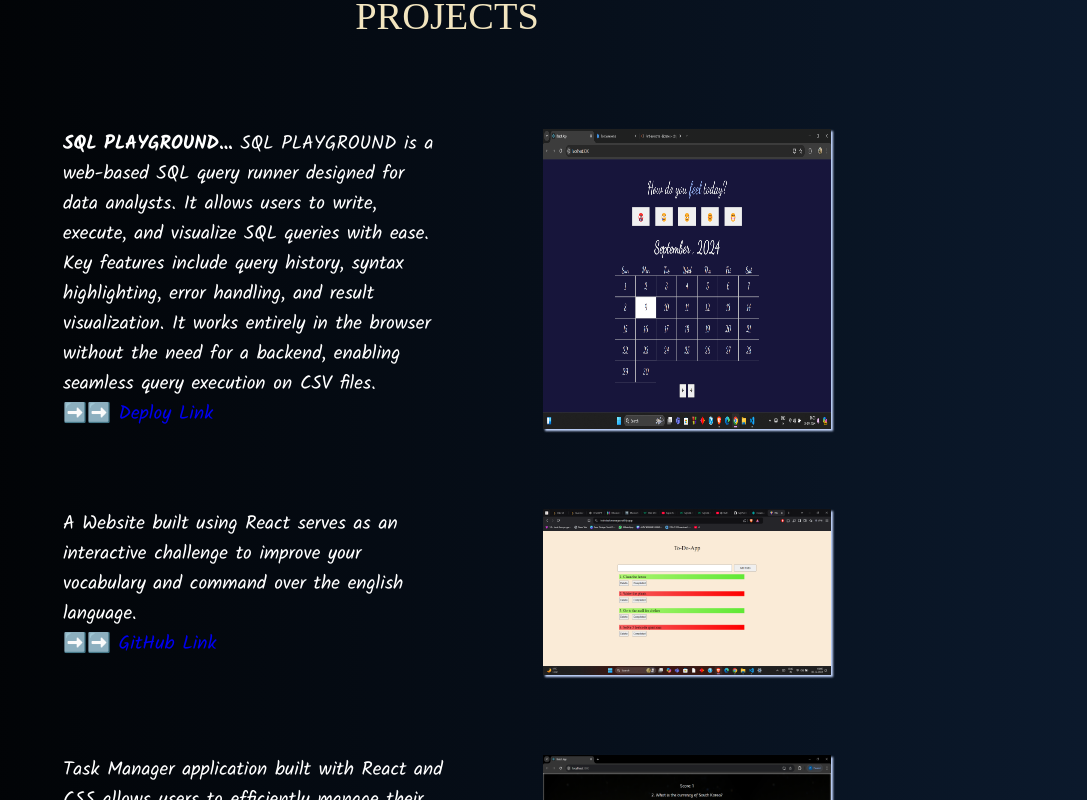
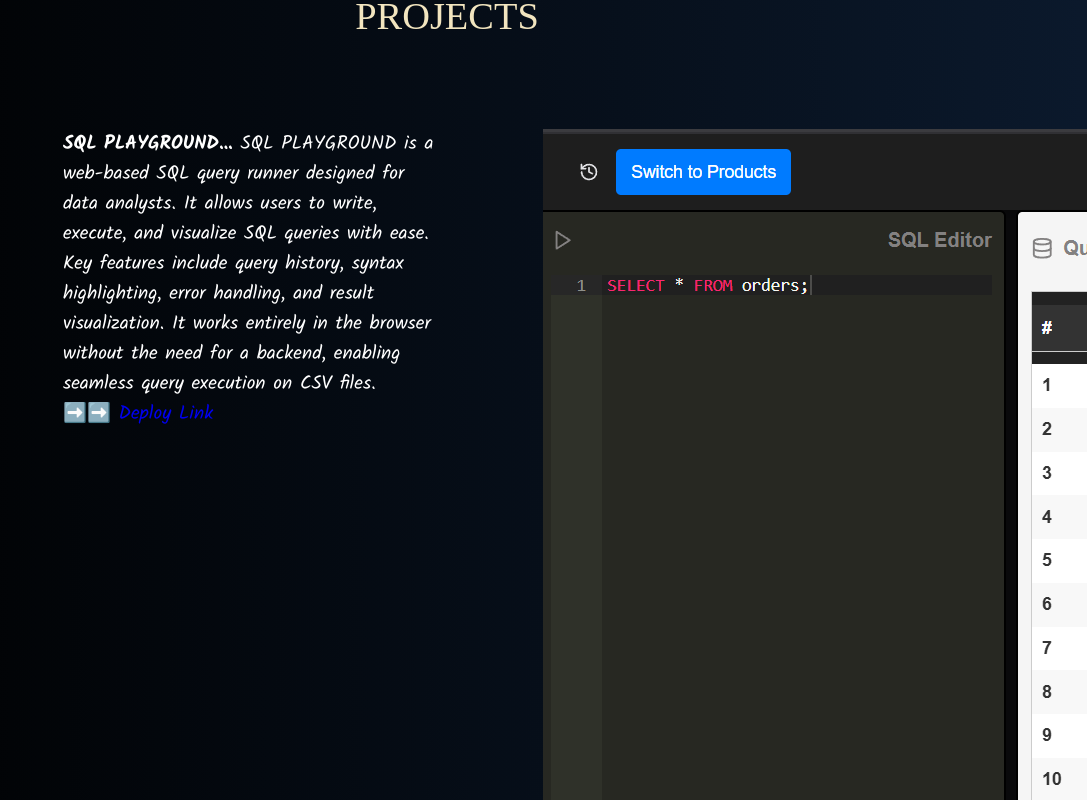
Before and after one commit to PrasoonPathak12/MyPortfolio, a React (Vite) app: page / in a window 1280 px wide. Shown: the part 860-1660 px from the top of the page, without its empty margins (193-1280 px from the left). Built offline with nearby package versions, Linux system fonts and the light colour scheme; a web font is replaced by a local one.

Commit message:
Updated assets

```diff
--- a/src/Components/ProjectsList.jsx
+++ b/src/Components/ProjectsList.jsx
@@ -1,8 +1,9 @@
 // import React, { forwardRef } from 'react'
 import { forwardRef } from 'react'
-import Calendarlogo from '../assets/CalendarProject.png'
+// import Calendarlogo from '../assets/CalendarProject.png'
 import QuizLogo from '../assets/QuizAppsnap.png'
 import Todosnap from '../assets/TodoSNAP.png'
+import sqlplay from '../assets/sqlplay.png'
 
 const ProjectsList = forwardRef((props, ref) => {
   return (
@@ -18,7 +19,7 @@ const ProjectsList = forwardRef((props, ref) => {
           </a>
         </div>
         <div className='project1Snapshot'>
-          <a className='projectAnchor' href={Calendarlogo} target='_blank'><img src={Calendarlogo} alt="projectSnap" className='CalendarProjectImg' /></a>
+          <a className='projectAnchor' href={sqlplay} target='_blank'><img src={sqlplay} alt="projectSnap" className='ProjectImg' /></a>
         </div>
       </div>
       <div className='project2 project'>
```
Also changed, not shown: src/assets/sqlplay.png (added).
